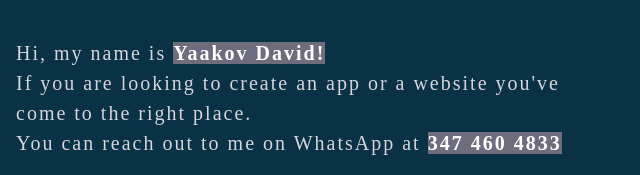
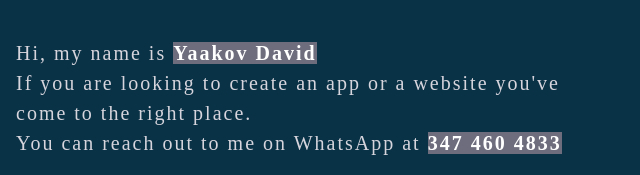
Before and after one commit to YaakovDavid/ykvdvd, a plain HTML site: page index.html in a window 1280 px wide. Shown: the top 175 px of the page, 434-1074 px from the left. Drawn offline with nearby package versions, Linux system fonts and the light colour scheme; a web font is replaced by a local one.

Commit message:
Update index.html

```diff
--- a/index.html
+++ b/index.html
@@ -23,7 +23,7 @@
             </div>
 
             <div style="max-width: 600px;">
-                <p>Hi, my name is <span class="time">Yaakov David!</span>
+                <p>Hi, my name is <span class="time">Yaakov David</span>
                     <br> If you are looking to create an app or a website you've come to the right place.
                     <br>You can reach out to me on WhatsApp at <span class="time">347 460 4833</span>
                 </p>
```
